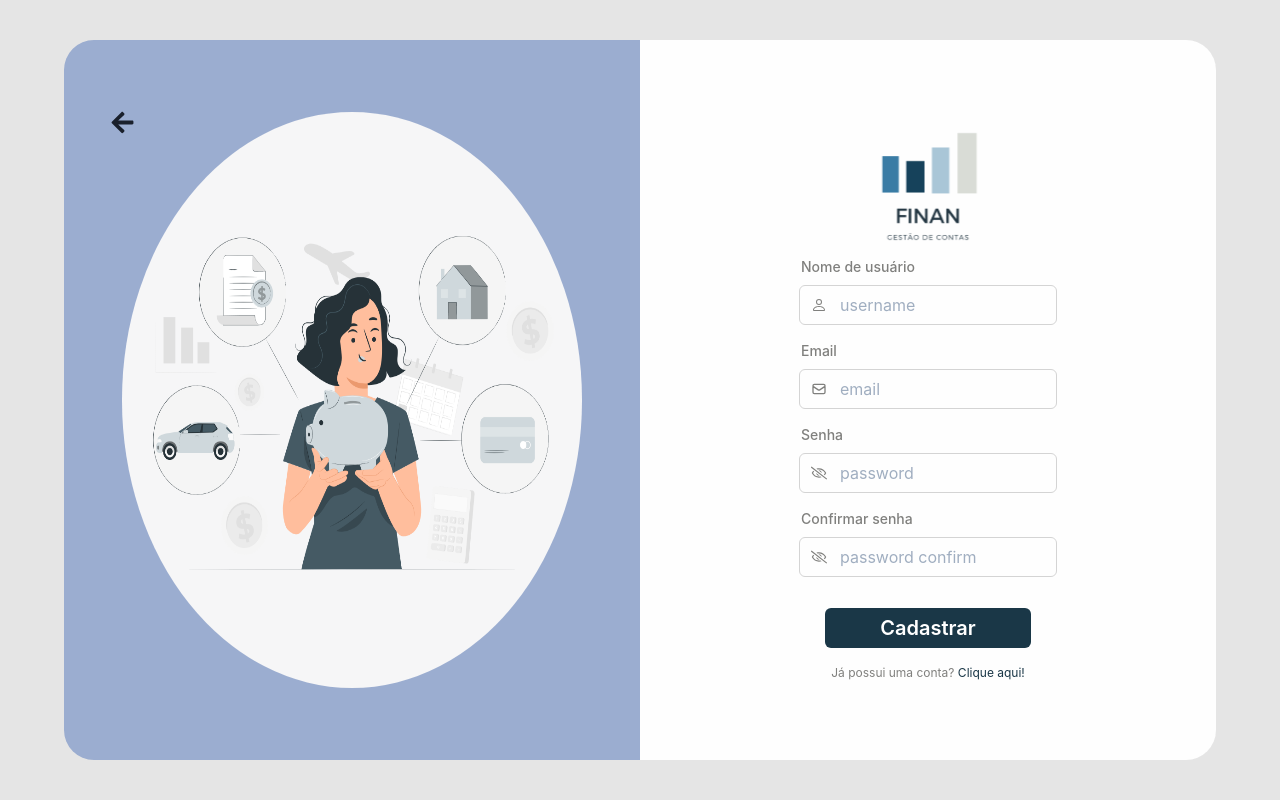
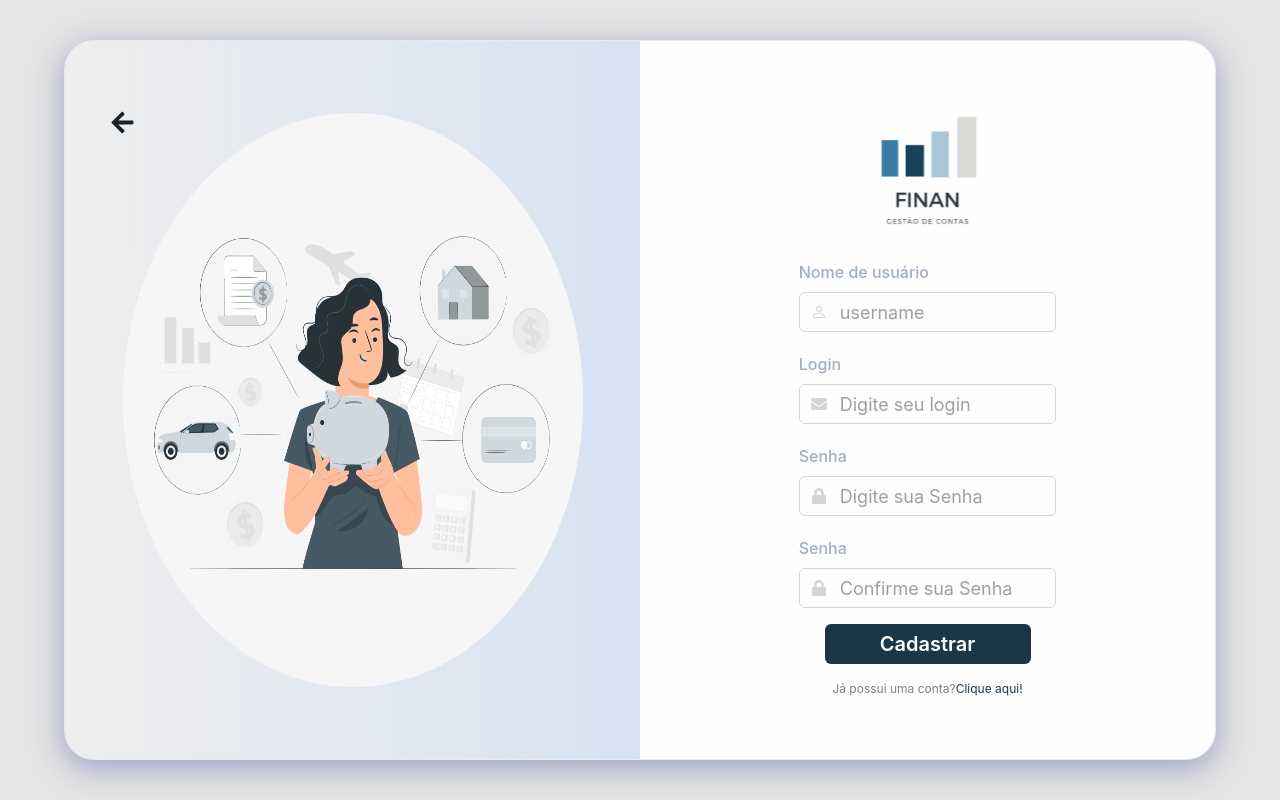
Before and after one commit to matheusblm/finan, a React (Create React App) app: page /register in a window 1280 px wide. Built offline with nearby package versions, Linux system fonts and the light colour scheme; no server answers.

Commit message:
style: adicionado novo estilo a page initial

```diff
--- /dev/null
+++ b/src/components/Input/index.js
@@ -0,0 +1,75 @@
+import {
+  FormControl,
+  FormErrorMessage,
+  FormLabel,
+} from "@chakra-ui/form-control";
+
+import { useState, useEffect, useCallback } from "react";
+import {
+  Input as ChakraInput,
+  InputLeftElement,
+  InputGroup,
+} from "@chakra-ui/input";
+
+const inputVariantion = {
+  error: "red.300",
+  default: "gray.200",
+  focus: "#3A7CA5",
+  filled: "green.300",
+};
+
+export const InputBase = ({ name, error, icon: Icon, label, ...rest }, ref) => {
+  const [variation, setVariation] = useState("default");
+  const [value, setValue] = useState("");
+
+  useEffect(() => {
+    console.log(error);
+    if (error) {
+      setVariation("error");
+    }
+  }, [error]);
+
+  const handleInputFocus = useCallback(() => {
+    if (!error) {
+      setVariation("focus");
+    }
+  }, [error]);
+
+  const handleInputBlur = useCallback(() => {
+    if (value.length > 1 && !error) {
+      return setVariation("filled");
+    }
+  }, [value, error]);
+
+  return (
+    <FormControl isInvalid={!!error}>
+      {!!label && <FormLabel color="gray.400"> {label} </FormLabel>}
+
+      <InputGroup flexDirection="column">
+        {Icon && (
+          <InputLeftElement color={inputVariantion[variation]}>
+            <Icon />
+          </InputLeftElement>
+        )}
+        <ChakraInput
+          name={name}
+          onChangeCapture={(e) => setValue(e.currentTarget.value)}
+          color={inputVariantion[variation]}
+          borderColor={inputVariantion[variation]}
+          onFocus={handleInputFocus}
+          onBlurCapture={handleInputBlur}
+          variant="outline"
+          _hover={{ bgColor: "gray.100" }}
+          _placeholder={{ color: "gray.300" }}
+          size="lg"
+          h="40px"
+          {...rest}
+          _focus={{
+            bg: "gray.100",
+          }}
+        />
+        {!!error && <FormErrorMessage>{error.message}</FormErrorMessage>}
+      </InputGroup>
+    </FormControl>
+  );
+};
--- a/src/pages/Login/index.js
+++ b/src/pages/Login/index.js
@@ -1,34 +1,21 @@
-import {
-  Flex,
-  Button,
-  FormControl,
-  Input,
-  FormLabel,
-  InputLeftElement,
-  InputGroup,
-  Box,
-  Image,
-  Text,
-} from "@chakra-ui/react";
-import { Center } from "@chakra-ui/layout";
+import { Flex, Button, FormControl, Box, Image, Text } from "@chakra-ui/react";
+
 import { useForm } from "react-hook-form";
 import * as yup from "yup";
 import { yupResolver } from "@hookform/resolvers/yup";
 import { useHistory } from "react-router-dom";
-import { HiOutlineMail } from "react-icons/hi";
-import { FaRegEyeSlash } from "react-icons/fa";
+import { FaEnvelope, FaLock } from "react-icons/fa";
 import { FaArrowLeft } from "react-icons/fa";
 import { Users } from "../../providers/Users";
 import logo from "../../assets/logo1.svg";
 import Lottie from "react-lottie";
 import animationData from "../../animations/animate-login.json";
 import { useState } from "react";
-import { FaLinkedin } from "react-icons/fa";
+import { InputBase } from "../../components/Input";
 
 export const Login = () => {
   const history = useHistory();
-
-  const { token, errorLogin, Login } = Users();
+  const { Login } = Users();
 
   const schema = yup.object().shape({
     email: yup.string().required("Item obrigatório"),
@@ -44,7 +31,7 @@ export const Login = () => {
   const onLogin = (data) => {
     Login(data);
   };
-  const [animationState, setAnimationState] = useState({
+  const [animationState] = useState({
     isStopped: false,
     isPaused: false,
   });
@@ -57,13 +44,7 @@ export const Login = () => {
     },
   };
   return (
-    <Flex
-      justifyContent="center"
-      alignItems="center"
-      w="100vw"
-      h="100vh"
-      bg="#E5E5E5"
-    >
+    <Flex justifyContent="center" alignItems="center" w="100vw" h="100vh">
       <Box
         onClick={() => history.push("/")}
         w="60px"
@@ -78,13 +59,20 @@ export const Login = () => {
       </Box>
       <Flex
         w={["100vw", "100vw", "90vw"]}
-        bg={["#B7C5DE", "#FEFEFE", "#FEFEFE"]}
+        bg={[
+          "#B7C5DE",
+          "rgba( 255, 255, 255, 0.15 )",
+          "rgba( 255, 255, 255, 0.15 )",
+        ]}
         h={["100vh", "100vh", "90vh"]}
         justifyContent="center"
         alignItems="flex-end"
         color="whiteAlpha.900"
-        borderRadius="20px"
         overflow="hidden"
+        borderRadius={["0px", "0px", "30px"]}
+        boxShadow="0 8px 32px 0 rgba( 31, 38, 135, 0.37 )"
+        backDropFilter="blur( 0px )"
+        border="1px solid rgba( 255, 255, 255, 0.18 )"
       >
         <Box
           bg={["#FEFEFE", "#FEFEFE", "#FEFEFE"]}
@@ -110,64 +98,26 @@ export const Login = () => {
             <Flex height="35%" display="flex" alignContent="center">
               <Image h={["150px", "150px", "120px", "140px"]} src={logo} />
             </Flex>
-            <FormLabel
-              textAlign="left"
-              w="100%"
-              paddingLeft="2"
-              fontSize="14px"
-            >
-              Email
-            </FormLabel>
-            <InputGroup flexDirection="column">
-              <InputLeftElement>
-                <HiOutlineMail />
-              </InputLeftElement>
-              <Input
+            <Box w="100%">
+              <InputBase
+                placeholder="Digite seu login"
+                type="email"
+                label="Login"
+                error={errors.email}
+                icon={FaEnvelope}
                 {...register("email")}
-                marginBottom="0.5"
-                type="email"
-                placeholder="email"
-                _placeholder={"fontSize:18px"}
               />
-              <Text
-                as="p"
-                h="10px"
-                paddingLeft="2"
-                marginBottom="5px"
-                fontSize="xs"
-              >
-                {errors.email?.message}
-              </Text>
-            </InputGroup>
-            <FormLabel
-              textAlign="left"
-              w="100%"
-              paddingLeft="2"
-              fontSize="14px"
-            >
-              Senha
-            </FormLabel>
-            <InputGroup flexDirection="column">
-              <InputLeftElement>
-                <FaRegEyeSlash />
-              </InputLeftElement>
-              <Input
+            </Box>
+            <Box w="100%" mt="20px">
+              <InputBase
+                label="Senha"
+                type="password"
+                placeholder="Digite sua Senha"
+                error={errors.password}
+                icon={FaLock}
                 {...register("password")}
-                marginBottom="0.5"
-                type="password"
-                placeholder="password"
-                _placeholder={"fontSize:18px"}
               />
-              <Text
-                as="p"
-                h="10px"
-                paddingLeft="2"
-                marginBottom="5px"
-                fontSize="xs"
-              >
-                {errors.password?.message}
-              </Text>
-            </InputGroup>
+            </Box>
 
             <Button
               bg="#16425B"
@@ -206,7 +156,7 @@ export const Login = () => {
           </FormControl>
         </Box>
         <Flex
-         bgGradient="linear(to-l, blue.500, gray.100)"
+          bgGradient="linear(to-l, blue.500, gray.100)"
           w={["0%", "50%", "50%"]}
           h="100%"
           as="div"
@@ -215,7 +165,7 @@ export const Login = () => {
         >
           <Flex
             w="88%"
-            h={["40%","45%","68%"]}
+            h={["40%", "45%", "68%"]}
             maxW="480px"
             borderRadius="50%"
             bg="#FEFEFE"
--- a/src/pages/Signup/index.js
+++ b/src/pages/Signup/index.js
@@ -12,27 +12,29 @@ import {
   Image,
   Text,
   Img,
+  Grid,
 } from "@chakra-ui/react";
+
 import { useForm } from "react-hook-form";
 import * as yup from "yup";
 import { yupResolver } from "@hookform/resolvers/yup";
 import { useHistory } from "react-router-dom";
+
 import { BsPerson } from "react-icons/bs";
-import { HiOutlineMail } from "react-icons/hi";
-import { FaRegEyeSlash } from "react-icons/fa";
-import { FaArrowLeft } from "react-icons/fa";
+import { FaLock, FaRegEyeSlash } from "react-icons/fa";
+import { FaArrowLeft, FaEnvelope } from "react-icons/fa";
+
 import { Users } from "../../providers/Users";
-import "slick-carousel/slick/slick.css";
-import "slick-carousel/slick/slick-theme.css";
-import Img1 from "../../assets/signupimg/img1.jpg";
-import Img2 from "../../assets/signupimg/img2.jpg";
-import Img6 from "../../assets/signupimg/img6.jpg";
+
+import { InputBase } from "../../components/Input";
+
 import Gif from "../../assets/signupimg/Personal finance-pana.png";
 import logo from "../../assets/logo1.svg";
+
 export const Signup = () => {
   const history = useHistory();
 
-  const { token, errorSign, SignUp } = Users();
+  const { SignUp } = Users();
 
   const schema = yup.object().shape({
     username: yup.string().required("Item obrigatório"),
@@ -55,11 +57,10 @@ export const Signup = () => {
   } = useForm({ resolver: yupResolver(schema) });
 
   const onSignup = (data) => {
+    console.log(data);
     SignUp(data);
   };
-
-  const texts = [Img1, Img2, Img6];
-
+  console.log(errors);
   return (
     <Flex
       justifyContent="center"
@@ -87,10 +88,13 @@ export const Signup = () => {
         alignItems="flex-end"
         color="whiteAlpha.900"
         borderRadius={["0px", "0px", "30px"]}
+        boxShadow="0 8px 32px 0 rgba( 31, 38, 135, 0.37 )"
+        backDropFilter="blur( 0px )"
+        border="1px solid rgba( 255, 255, 255, 0.18 )"
         overflow="hidden"
       >
         <Flex
-          bg="#9BADD0"
+          bgGradient="linear(to-l, blue.500, gray.100)"
           w={["0%", "0%", "50%", "50%"]}
           h="100%"
           as="div"
@@ -118,7 +122,7 @@ export const Signup = () => {
           alignItems="center"
           justifyContent="center"
         >
-          <FormControl
+          <Grid
             as="form"
             w={["90%", "60%", "75%", "50%"]}
             padding="15px"
@@ -128,125 +132,52 @@ export const Signup = () => {
             alignItems="center"
             justifyContent="center"
             color="#80807E"
-            isInvalid={false}
             onSubmit={handleSubmit(onSignup)}
           >
             <Image src={logo} h={["150px", "150px", "120px", "140px"]} />
-            <FormLabel
-              textAlign="left"
-              w="100%"
-              paddingLeft="2"
-              fontSize="14px"
-            >
-              Nome de usuário
-            </FormLabel>
-            <InputGroup flexDirection="column">
-              <InputLeftElement>
-                <BsPerson />
-              </InputLeftElement>
-              <Input
+
+            <Box w="100%" mt="20px">
+              <InputBase
+                label="Nome de usuário"
+                placeholder="username"
+                type="username"
+                error={errors.username}
+                icon={BsPerson}
                 {...register("username")}
-                marginBottom="0.1"
-                placeholder="username"
-                _placeholder={"fontSize:18px"}
               />
-              <Text
-                as="p"
-                h="10px"
-                paddingLeft="2"
-                marginBottom="5px"
-                fontSize="xs"
-              >
-                {errors.username?.message}
-              </Text>
-            </InputGroup>
-            <FormLabel
-              textAlign="left"
-              w="100%"
-              paddingLeft="2"
-              fontSize="14px"
-            >
-              Email
-            </FormLabel>
-            <InputGroup flexDirection="column">
-              <InputLeftElement>
-                <HiOutlineMail />
-              </InputLeftElement>
-              <Input
+            </Box>
+            <Box w="100%" mt="20px">
+              <InputBase
+                placeholder="Digite seu login"
+                type="email"
+                label="Login"
+                error={errors.email}
+                icon={FaEnvelope}
                 {...register("email")}
-                marginBottom="0.1"
-                type="email"
-                placeholder="email"
-                _placeholder={"fontSize:18px"}
               />
-              <Text
-                as="p"
-                h="10px"
-                paddingLeft="2"
-                marginBottom="5px"
-                fontSize="xs"
-              >
-                {errors.email?.message}
-              </Text>
-            </InputGroup>
-            <FormLabel
-              textAlign="left"
-              w="100%"
-              paddingLeft="2"
-              fontSize="14px"
-            >
-              Senha
-            </FormLabel>
-            <InputGroup flexDirection="column">
-              <InputLeftElement>
-                <FaRegEyeSlash />
-              </InputLeftElement>
-              <Input
+            </Box>
+
+            <Box w="100%" mt="20px">
+              <InputBase
+                label="Senha"
+                type="password"
+                placeholder="Digite sua Senha"
+                error={errors.password}
+                icon={FaLock}
                 {...register("password")}
-                marginBottom="0.1"
+              />
+            </Box>
+
+            <Box w="100%" mt="20px">
+              <InputBase
+                label="Senha"
                 type="password"
-                placeholder="password"
-                _placeholder={"fontSize:18px"}
+                placeholder="Confirme sua Senha"
+                error={errors.passwordConfirm}
+                icon={FaLock}
+                {...register("passwordConfirm")}
               />
-              <Text
-                as="p"
-                h="10px"
-                paddingLeft="2"
-                marginBottom="5px"
-                fontSize="xs"
-              >
-                {errors.password?.message}
-              </Text>
-            </InputGroup>
-            <FormLabel
-              textAlign="left"
-              w="100%"
-              paddingLeft="2"
-              fontSize="14px"
-            >
-              Confirmar senha
-            </FormLabel>
-            <InputGroup flexDirection="column">
-              <InputLeftElement>
-                <FaRegEyeSlash />
-              </InputLeftElement>
-              <Input
-                {...register("passwordConfirm")}
-                marginBottom="0.1"
-                type="password"
-                placeholder="password confirm"
-                _placeholder={"fontSize:18px"}
-              />
-              <Text
-                as="p"
-                h="10px"
-                paddingLeft="2"
-                marginBottom="5px"
-                fontSize="xs"
-              >
-                {errors.passwordConfirm?.message}
-              </Text>
-            </InputGroup>
+            </Box>
 
             <Button
               bg={"blue.900"}
@@ -278,11 +209,10 @@ export const Signup = () => {
                   color: "gray.200",
                 }}
               >
-                {" "}
                 Clique aqui!
               </Text>
             </Box>
-          </FormControl>
+          </Grid>
         </Box>
       </Flex>
     </Flex>
```
Also changed, not shown: src/pages/Initial/index.js (+32 -17 lines), src/assets/Mobile-Dash-page.jpg (deleted), src/assets/initialPage.png (added).
